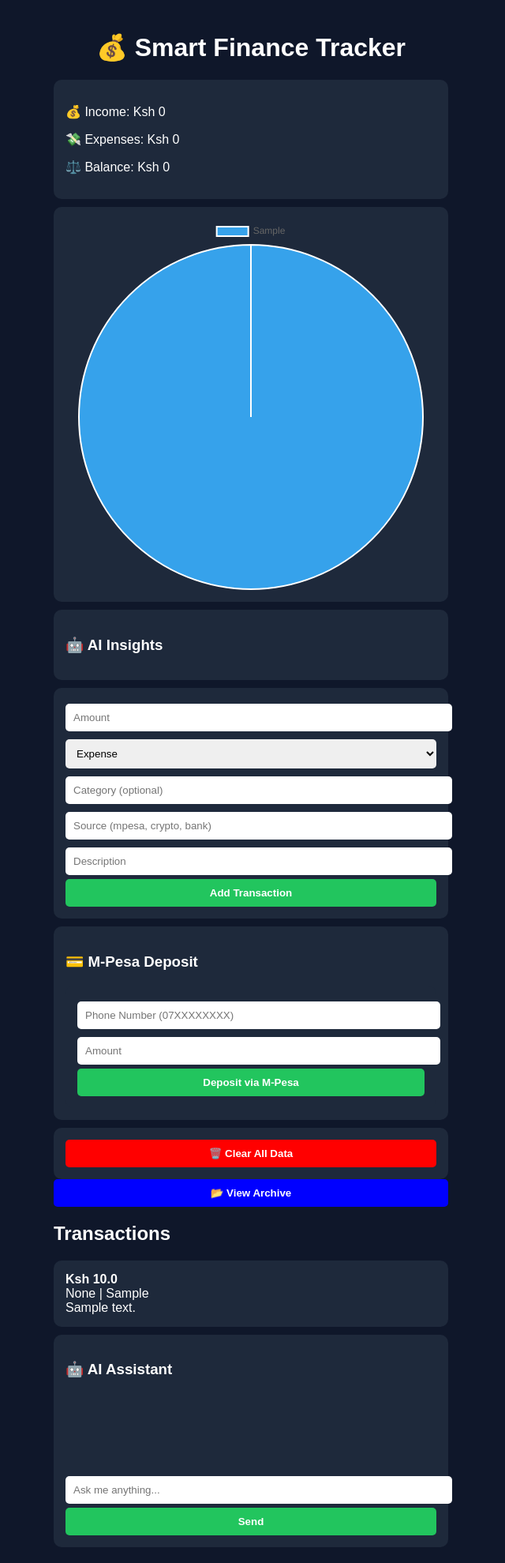
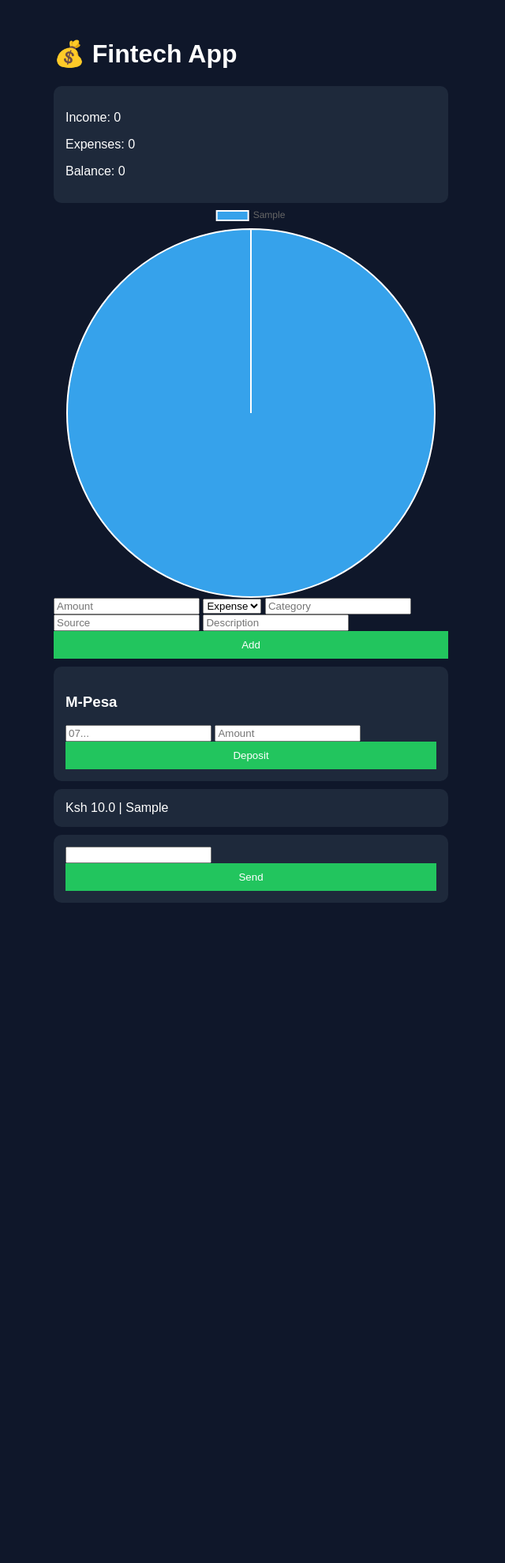
Before and after one commit to geoffreydev23/fintech-app, a Flask app: page / in a window 1280 px wide. Shown: the whole page at 79% size, without its empty margins (322-962 px from the left). After the commit the page ends 1143 px from the top, so only its background shows below. Run offline with Flask 3, Linux system fonts and the light colour scheme; a user stored in the database is signed in; tables that the repository leaves empty hold one stand-in row (values such as "Sample post").

Commit message:
final UI + mpesa + improvements

```diff
--- a/app.py
+++ b/app.py
@@ -7,119 +7,91 @@ import openai
 app = Flask(__name__)
 app.secret_key = "secret123"
 
-# 🔐 SECURE API KEY
+# 🔐 API KEY (FROM ENV)
 openai.api_key = os.getenv("OPENAI_API_KEY")
 
-# 📁 DATABASE PATH
+# 📁 DATABASE
 BASE_DIR = os.path.dirname(os.path.abspath(__file__))
 db_path = os.path.join(BASE_DIR, 'database.db')
 
 # 🧠 AUTO CATEGORY
 def auto_category(desc):
     desc = desc.lower()
-
-    if "food" in desc or "restaurant" in desc:
-        return "Food"
-    elif "uber" in desc or "bolt" in desc or "matatu" in desc:
-        return "Transport"
-    elif "rent" in desc:
-        return "Housing"
-    elif "crypto" in desc or "bitcoin" in desc:
-        return "Crypto"
-    elif "stock" in desc:
-        return "Stocks"
-    else:
-        return "Other"
+    if "food" in desc: return "Food"
+    if "uber" in desc or "matatu" in desc: return "Transport"
+    if "rent" in desc: return "Housing"
+    if "crypto" in desc: return "Crypto"
+    return "Other"
 
 # 🤖 AI INSIGHTS
 def generate_insights(transactions, income, expenses, category_data):
     insights = []
-
     if expenses > income:
-        insights.append("⚠️ Your expenses exceed your income")
-
-    for category, amount in category_data.items():
-        if expenses > 0 and amount > (expenses * 0.4):
-            insights.append(f"⚠️ High spending on {category}")
-
+        insights.append("⚠️ Expenses exceed income")
+    for cat, amt in category_data.items():
+        if expenses > 0 and amt > expenses * 0.4:
+            insights.append(f"⚠️ High spending on {cat}")
     return insights
 
 # 🗄️ INIT DB
 def init_db():
     conn = sqlite3.connect(db_path)
 
-    conn.execute('''
-        CREATE TABLE IF NOT EXISTS users (
-            id INTEGER PRIMARY KEY AUTOINCREMENT,
-            username TEXT UNIQUE,
-            password TEXT
-        )
-    ''')
+    conn.execute('''CREATE TABLE IF NOT EXISTS users (
+        id INTEGER PRIMARY KEY AUTOINCREMENT,
+        username TEXT UNIQUE,
+        password TEXT)''')
 
-    conn.execute('''
-        CREATE TABLE IF NOT EXISTS transactions (
-            id INTEGER PRIMARY KEY AUTOINCREMENT,
-            user_id INTEGER,
-            amount REAL,
-            type TEXT,
-            category TEXT,
-            source TEXT,
-            description TEXT
-        )
-    ''')
+    conn.execute('''CREATE TABLE IF NOT EXISTS transactions (
+        id INTEGER PRIMARY KEY AUTOINCREMENT,
+        user_id INTEGER,
+        amount REAL,
+        type TEXT,
+        category TEXT,
+        source TEXT,
+        description TEXT)''')
 
-    conn.execute('''
-        CREATE TABLE IF NOT EXISTS archived_transactions (
-            id INTEGER PRIMARY KEY AUTOINCREMENT,
-            user_id INTEGER,
-            amount REAL,
-            type TEXT,
-            category TEXT,
-            source TEXT,
-            description TEXT
-        )
-    ''')
+    conn.execute('''CREATE TABLE IF NOT EXISTS archived_transactions (
+        id INTEGER PRIMARY KEY AUTOINCREMENT,
+        user_id INTEGER,
+        amount REAL,
+        type TEXT,
+        category TEXT,
+        source TEXT,
+        description TEXT)''')
 
     conn.close()
 
 # 📝 REGISTER
-@app.route('/register', methods=['GET', 'POST'])
+@app.route('/register', methods=['GET','POST'])
 def register():
     if request.method == 'POST':
         username = request.form['username']
         password = generate_password_hash(request.form['password'])
 
         conn = sqlite3.connect(db_path)
-        conn.execute(
-            "INSERT INTO users (username, password) VALUES (?, ?)",
-            (username, password)
-        )
+        conn.execute("INSERT INTO users (username,password) VALUES (?,?)",(username,password))
         conn.commit()
         conn.close()
-
         return redirect('/login')
 
     return render_template('register.html')
 
 # 🔐 LOGIN
-@app.route('/login', methods=['GET', 'POST'])
+@app.route('/login', methods=['GET','POST'])
 def login():
     if request.method == 'POST':
         username = request.form['username']
         password = request.form['password']
 
         conn = sqlite3.connect(db_path)
-        user = conn.execute(
-            "SELECT * FROM users WHERE username=?",
-            (username,)
-        ).fetchone()
+        user = conn.execute("SELECT * FROM users WHERE username=?",(username,)).fetchone()
         conn.close()
 
-        if user and check_password_hash(user[2], password):
+        if user and check_password_hash(user[2],password):
             session['user_id'] = user[0]
             return redirect('/')
-        else:
-            return "Invalid login"
+        return "Invalid login"
 
     return render_template('login.html')
 
@@ -130,10 +102,12 @@ def logout():
     return redirect('/login')
 
 # 🌐 HOME
-@app.route('/', methods=['GET', 'POST'])
+@app.route('/', methods=['GET','POST'])
 def index():
     if 'user_id' not in session:
         return redirect('/login')
+
+    success = request.args.get('success')
 
     conn = sqlite3.connect(db_path)
 
@@ -142,44 +116,35 @@ def index():
         t_type = request.form['type']
         source = request.form['source']
         desc = request.form['description']
-
         category = request.form['category'] or auto_category(desc)
 
-        conn.execute(
-            "INSERT INTO transactions (user_id, amount, type, category, source, description) VALUES (?, ?, ?, ?, ?, ?)",
-            (session['user_id'], amount, t_type, category, source, desc)
-        )
+        conn.execute("INSERT INTO transactions (user_id,amount,type,category,source,description) VALUES (?,?,?,?,?,?)",
+        (session['user_id'],amount,t_type,category,source,desc))
         conn.commit()
 
-    transactions = conn.execute(
-        "SELECT * FROM transactions WHERE user_id=?",
-        (session['user_id'],)
-    ).fetchall()
-
+    transactions = conn.execute("SELECT * FROM transactions WHERE user_id=?",(session['user_id'],)).fetchall()
     conn.close()
 
-    income = sum(t[2] for t in transactions if t[3] == "income")
-    expenses = sum(t[2] for t in transactions if t[3] == "expense")
+    income = sum(t[2] for t in transactions if t[3]=='income')
+    expenses = sum(t[2] for t in transactions if t[3]=='expense')
     balance = income - expenses
 
-    category_data = {}
+    category_data={}
     for t in transactions:
-        cat = t[4]
-        category_data[cat] = category_data.get(cat, 0) + t[2]
+        category_data[t[4]] = category_data.get(t[4],0)+t[2]
 
-    insights = generate_insights(transactions, income, expenses, category_data)
+    insights = generate_insights(transactions,income,expenses,category_data)
 
-    return render_template(
-        'index.html',
+    return render_template('index.html',
         transactions=transactions,
         income=income,
         expenses=expenses,
         balance=balance,
         category_data=category_data,
-        insights=insights
-    )
+        insights=insights,
+        success=success)
 
-# 💳 M-PESA (SIMULATION)
+# 💳 M-PESA
 @app.route('/mpesa', methods=['POST'])
 def mpesa():
     if 'user_id' not in session:
@@ -188,110 +153,46 @@ def mpesa():
     amount = request.form['amount']
     phone = request.form['phone']
 
-    print(f"M-Pesa payment: Ksh {amount} from {phone}")
-
     conn = sqlite3.connect(db_path)
-    conn.execute(
-        "INSERT INTO transactions (user_id, amount, type, category, source, description) VALUES (?, ?, ?, ?, ?, ?)",
-        (session['user_id'], amount, "income", "M-Pesa", "mpesa", "M-Pesa Deposit")
-    )
+    conn.execute("INSERT INTO transactions (user_id,amount,type,category,source,description) VALUES (?,?,?,?,?,?)",
+    (session['user_id'],amount,"income","M-Pesa","mpesa","Deposit"))
     conn.commit()
     conn.close()
 
-    return redirect('/')
+    return redirect('/?success=mpesa')
 
 # 🗑️ CLEAR → ARCHIVE
 @app.route('/clear', methods=['POST'])
 def clear_data():
-    if 'user_id' not in session:
-        return redirect('/login')
-
     conn = sqlite3.connect(db_path)
-
-    conn.execute('''
-        INSERT INTO archived_transactions (user_id, amount, type, category, source, description)
-        SELECT user_id, amount, type, category, source, description
-        FROM transactions WHERE user_id=?
-    ''', (session['user_id'],))
-
-    conn.execute("DELETE FROM transactions WHERE user_id=?", (session['user_id'],))
-
+    conn.execute("INSERT INTO archived_transactions SELECT * FROM transactions")
+    conn.execute("DELETE FROM transactions")
     conn.commit()
     conn.close()
-
     return redirect('/')
 
 # 📂 ARCHIVE
 @app.route('/archive')
 def archive():
-    if 'user_id' not in session:
-        return redirect('/login')
+    conn = sqlite3.connect(db_path)
+    data = conn.execute("SELECT * FROM archived_transactions").fetchall()
+    conn.close()
+    return render_template('archive.html', archived=data)
 
-    conn = sqlite3.connect(db_path)
-    archived = conn.execute(
-        "SELECT * FROM archived_transactions WHERE user_id=?",
-        (session['user_id'],)
-    ).fetchall()
-    conn.close()
-
-    return render_template('archive.html', archived=archived)
-
-# 🔄 RESTORE
-@app.route('/restore/<int:id>')
-def restore(id):
-    conn = sqlite3.connect(db_path)
-
-    conn.execute('''
-        INSERT INTO transactions (user_id, amount, type, category, source, description)
-        SELECT user_id, amount, type, category, source, description
-        FROM archived_transactions WHERE id=?
-    ''', (id,))
-
-    conn.execute("DELETE FROM archived_transactions WHERE id=?", (id,))
-    conn.commit()
-    conn.close()
-
-    return redirect('/archive')
-
-# 🤖 REAL AI CHATBOT
+# 🤖 CHATBOT
 @app.route('/chat', methods=['POST'])
 def chat():
-    if 'user_id' not in session:
-        return redirect('/login')
-
     user_message = request.form['message']
-
-    conn = sqlite3.connect(db_path)
-    transactions = conn.execute(
-        "SELECT * FROM transactions WHERE user_id=?",
-        (session['user_id'],)
-    ).fetchall()
-    conn.close()
-
-    income = sum(t[2] for t in transactions if t[3] == "income")
-    expenses = sum(t[2] for t in transactions if t[3] == "expense")
-    balance = income - expenses
-
-    context = f"""
-    User financial data:
-    Income: {income}
-    Expenses: {expenses}
-    Balance: {balance}
-
-    Give helpful financial advice.
-    """
 
     response = openai.ChatCompletion.create(
         model="gpt-4o-mini",
         messages=[
-            {"role": "system", "content": context},
-            {"role": "user", "content": user_message}
+            {"role":"system","content":"You are a helpful finance assistant"},
+            {"role":"user","content":user_message}
         ]
     )
 
-    reply = response['choices'][0]['message']['content']
-
-    return reply
+    return response['choices'][0]['message']['content']
 
 # ▶️ RUN
 if __name__ == "__main__":
--- a/templates/index.html
+++ b/templates/index.html
@@ -1,212 +1,96 @@
 <!DOCTYPE html>
 <html>
 <head>
-    <title>Fintech App</title>
+<title>Fintech</title>
 <meta name="viewport" content="width=device-width, initial-scale=1.0">
-
-    <!-- 📱 PWA -->
-    <link rel="manifest" href="/static/manifest.json">
-
-    <!-- 📊 Chart -->
 <script src="https://cdn.jsdelivr.net/npm/chart.js"></script>
 
 <style>
-        body {
-            font-family: Arial;
-            background: #0f172a;
-            color: white;
-            margin: 0;
-            padding: 20px;
-        }
-
-        h1 {
-            text-align: center;
-        }
-
-        .container {
-            max-width: 500px;
-            margin: auto;
-        }
-
-        form {
-            background: #1e293b;
-            padding: 15px;
-            border-radius: 10px;
-            margin-top: 10px;
-        }
-
-        input, select {
-            width: 100%;
-            padding: 10px;
-            margin: 5px 0;
-            border-radius: 5px;
-            border: none;
-        }
-
-        button {
-            width: 100%;
-            padding: 10px;
-            background: #22c55e;
-            border: none;
-            color: white;
-            font-weight: bold;
-            border-radius: 5px;
-        }
-
-        .danger {
-            background: red;
-        }
-
-        .archive-btn {
-            background: blue;
-        }
-
-        .summary, .chart-container, .card {
-            background: #1e293b;
-            padding: 15px;
-            border-radius: 10px;
-            margin-top: 10px;
-        }
+body{background:#0f172a;color:white;font-family:Arial;padding:20px}
+.container{max-width:500px;margin:auto}
+.summary,.card{background:#1e293b;padding:15px;border-radius:10px;margin-top:10px}
+button{background:#22c55e;color:white;padding:10px;border:none;width:100%}
+.chat-user{background:#22c55e;padding:8px;border-radius:10px;margin:5px;text-align:right}
+.chat-ai{background:#334155;padding:8px;border-radius:10px;margin:5px}
 </style>
 </head>
 
 <body>
-
 <div class="container">
 
-    <h1>💰 Smart Finance Tracker</h1>
+<h1>💰 Fintech App</h1>
 
-    <!-- 📊 SUMMARY -->
+{% if success=="mpesa" %}
+<div style="background:green;padding:10px">Payment successful</div>
+{% endif %}
+
 <div class="summary">
-        <p>💰 Income: Ksh {{income}}</p>
-        <p>💸 Expenses: Ksh {{expenses}}</p>
-        <p>⚖️ Balance: Ksh {{balance}}</p>
+<p>Income: {{income}}</p>
+<p>Expenses: {{expenses}}</p>
+<p>Balance: {{balance}}</p>
 </div>
 
-    <!-- 📊 CHART -->
-    <div class="chart-container">
 <canvas id="myChart"></canvas>
-    </div>
 
-    <!-- 🤖 AI INSIGHTS -->
-    <div class="summary">
-        <h3>🤖 AI Insights</h3>
-        {% for insight in insights %}
-            <p>{{insight}}</p>
-        {% endfor %}
-    </div>
-
-    <!-- 📝 ADD TRANSACTION -->
 <form method="POST">
-        <input name="amount" placeholder="Amount" required>
-
+<input name="amount" placeholder="Amount">
 <select name="type">
 <option value="expense">Expense</option>
 <option value="income">Income</option>
 </select>
-
-        <input name="category" placeholder="Category (optional)">
-        <input name="source" placeholder="Source (mpesa, crypto, bank)">
+<input name="category" placeholder="Category">
+<input name="source" placeholder="Source">
 <input name="description" placeholder="Description">
-
-        <button type="submit">Add Transaction</button>
+<button onclick="showLoading(this)">Add</button>
 </form>
 
-    <!-- 💳 M-PESA DEPOSIT (NEW) -->
 <div class="summary">
-        <h3>💳 M-Pesa Deposit</h3>
-
+<h3>M-Pesa</h3>
 <form method="POST" action="/mpesa">
-            <input name="phone" placeholder="Phone Number (07XXXXXXXX)" required>
-            <input name="amount" placeholder="Amount" required>
-            <button type="submit">Deposit via M-Pesa</button>
+<input name="phone" placeholder="07...">
+<input name="amount" placeholder="Amount">
+<button onclick="showLoading(this)">Deposit</button>
 </form>
 </div>
 
-    <!-- 🗑️ CLEAR -->
-    <form method="POST" action="/clear">
-        <button class="danger">🗑️ Clear All Data</button>
-    </form>
-
-    <!-- 📂 ARCHIVE -->
-    <a href="/archive">
-        <button class="archive-btn">📂 View Archive</button>
-    </a>
-
-    <!-- 📋 TRANSACTIONS -->
 <div>
-        <h2>Transactions</h2>
 {% for t in transactions %}
-            <div class="card">
-                <strong>Ksh {{t[2]}}</strong><br>
-                {{t[3]}} | {{t[4]}}<br>
-                {{t[6]}}
-            </div>
+<div class="card">Ksh {{t[2]}} | {{t[4]}}</div>
 {% endfor %}
 </div>
 
-    <!-- 🤖 CHATBOT -->
 <div class="summary">
-        <h3>🤖 AI Assistant</h3>
-
-        <div id="chatBox" style="min-height:100px;"></div>
-
-        <input id="userInput" placeholder="Ask me anything...">
+<div id="chatBox"></div>
+<input id="userInput">
 <button onclick="sendMessage()">Send</button>
 </div>
 
 </div>
 
-<!-- 📊 CHART SCRIPT -->
 <script>
-    const data = {{ category_data | tojson }};
-    const labels = Object.keys(data);
-    const values = Object.values(data);
-
-    const ctx = document.getElementById('myChart').getContext('2d');
-
-    new Chart(ctx, {
-        type: 'pie',
-        data: {
-            labels: labels,
-            datasets: [{
-                data: values
-            }]
-        }
-    });
+function showLoading(btn){btn.innerText="Processing...";btn.disabled=true;}
 </script>
 
-<!-- 🤖 CHATBOT SCRIPT -->
 <script>
-function sendMessage() {
-    let input = document.getElementById("userInput");
-    let message = input.value;
-
-    fetch("/chat", {
-        method: "POST",
-        headers: {
-            "Content-Type": "application/x-www-form-urlencoded"
-        },
-        body: "message=" + encodeURIComponent(message)
-    })
-    .then(response => response.text())
-    .then(data => {
-        let chatBox = document.getElementById("chatBox");
-
-        chatBox.innerHTML += "<p><b>You:</b> " + message + "</p>";
-        chatBox.innerHTML += "<p><b>AI:</b> " + data + "</p>";
-
-        input.value = "";
+function sendMessage(){
+let msg=document.getElementById("userInput").value;
+fetch("/chat",{method:"POST",
+headers:{"Content-Type":"application/x-www-form-urlencoded"},
+body:"message="+msg})
+.then(r=>r.text()).then(d=>{
+let box=document.getElementById("chatBox");
+box.innerHTML+=`<div class="chat-user">${msg}</div>`;
+box.innerHTML+=`<div class="chat-ai">${d}</div>`;
 });
 }
 </script>
 
-<!-- 📱 SERVICE WORKER -->
 <script>
-if ("serviceWorker" in navigator) {
-    navigator.serviceWorker.register("/static/service-worker.js")
-    .then(() => console.log("Service Worker Registered"));
-}
+const data={{category_data|tojson}};
+new Chart(document.getElementById('myChart'),{
+type:'pie',
+data:{labels:Object.keys(data),datasets:[{data:Object.values(data)}]}
+});
 </script>
 
 </body>
```
Lines whose indentation alone changed are shown as unchanged.
